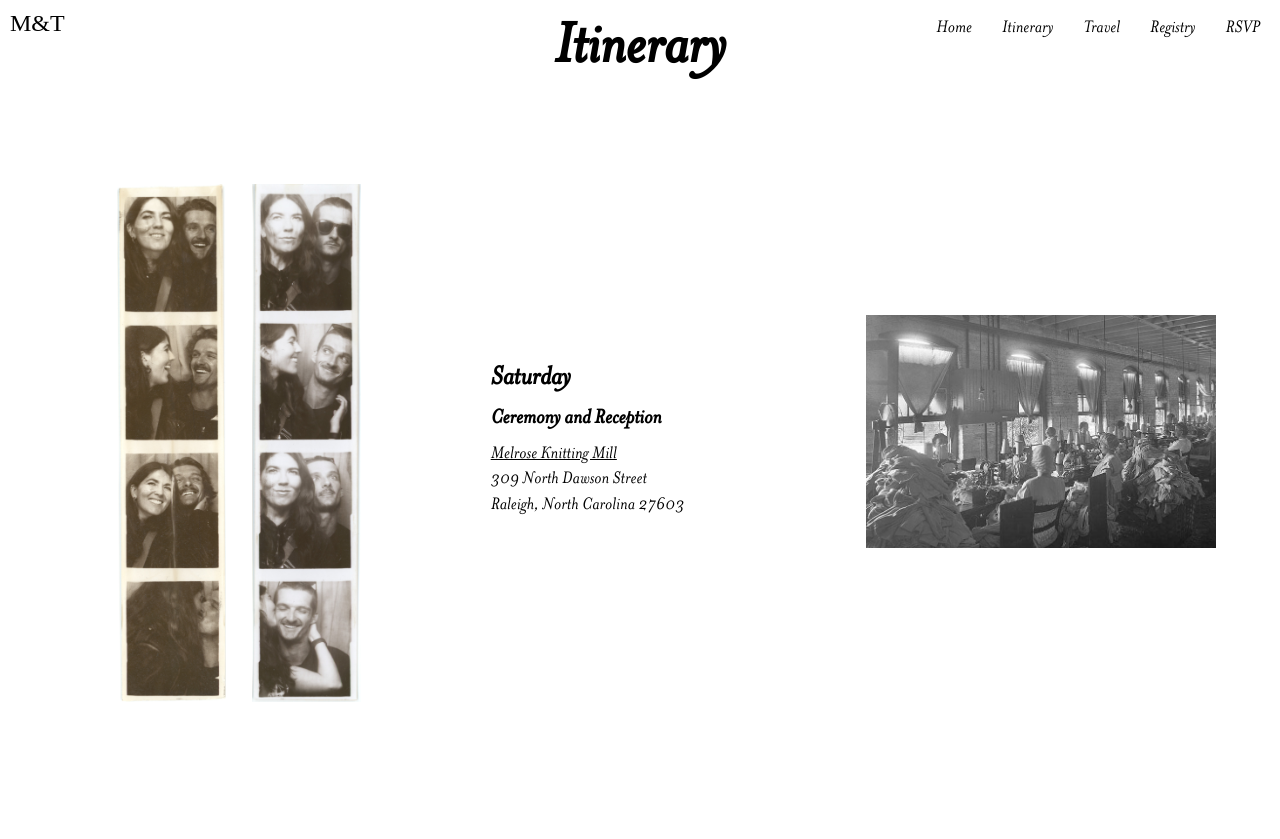
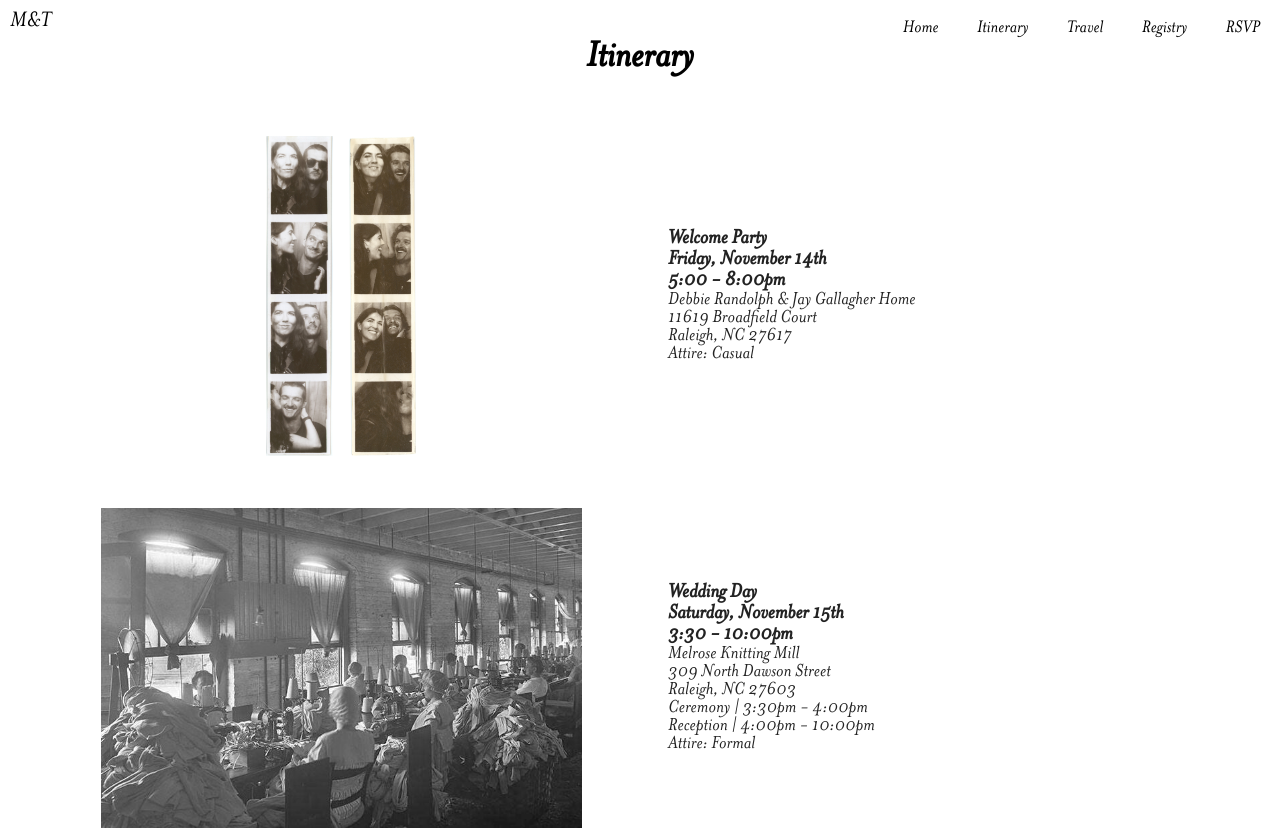
Before and after one commit to TylerHext/website-wedding, a plain HTML site: page pages/itinerary.html in a window 1280 px wide. Shown: the top 839 px of the page. Before the commit the page ends 800 px from the top, so only its background shows below. Drawn offline with Linux system fonts and the light colour scheme.

Commit message:
columns layout

```diff
--- a/pages/itinerary.html
+++ b/pages/itinerary.html
@@ -8,127 +8,98 @@
     <link rel="stylesheet" href="../styles.css">
     <style>
         body {
-            display: flex;
-            flex-direction: column;
-            align-items: center;
-            justify-content: flex-start;
             background-color: white;
             margin: 0;
-            overflow: hidden;
-            height: 100vh;
+            font-family: 'eaves', Arial, sans-serif;
+            min-height: 100vh;
+            overflow-y: auto;
         }
         header h1 {
             color: rgb(0, 0, 0);
-            font-size: 5vw;
-            margin-top: 2.5vh;
-            font-family: 'eaves';
+            font-size: 2.5em;
+            margin-top: 1em;
+            text-align: center;
         }
-        .main-container {
+        nav {
+            text-align: center;
+            margin-bottom: 1em;
+        }
+        nav a {
+            margin: 0 1em;
+            color: black;
+            text-decoration: none;
+        }
+        nav a:hover {
+            color: pink;
+        }
+        .itinerary-grid {
             display: flex;
-            justify-content: space-between;
-            width: 100vw;
-            height: 80vh;
-            padding: 2vh 2vw;
-            box-sizing: border-box;
+            flex-direction: column;
+            gap: 2em;
+            max-width: 1200px;
+            margin: 3em auto;
+            width: 90vw;
         }
-        .left-column, .right-column {
+        .itinerary-row {
+            display: flex;
+            /* border: 1px solid #888; */
+            background: #fff;
+            align-items: center;
+            min-height: 340px;
+        }
+        .itinerary-photo {
             flex: 1;
-            padding: 2vh 2vw;
-            box-sizing: border-box;
+            display: flex;
+            align-items: center;
+            justify-content: center;
+            min-width: 340px;
+            /* background: #f9f9f9; */
+            padding: 0.5em;
         }
-        .left-column {
-            display: flex;
-            justify-content: center;
-            align-items: center;
-            flex-wrap: nowrap;
+        .itinerary-photo img {
+            max-width: 95%;
+            max-height: 320px;
+            object-fit: contain;
+            border-radius: 0px;
+        }
+        .itinerary-details {
             flex: 1;
-        }
-        .left-column img {
-            max-width: 45%;
-            max-height: 90%;
-            object-fit: contain;
-            margin: 0 1vw;
-        }
-        .right-column {
+            padding: 0.5em;
+            /* padding-left: 2em; */
+            margin-left: 2em;
             display: flex;
             flex-direction: column;
             justify-content: center;
-            color: rgb(0, 0, 0);
-            font-size: 1.5vw;
-            font-family: 'eaves';
-            flex: 2;
+            font-size: 1.25em;
+            color: #222;
         }
-        .itinerary-dow-header {
-            margin-top: 0.5em;
-            margin-bottom: 0.2em;
+        .itinerary-details h3 {
+            margin: 0 0 0.3em 0;
+            font-size: 1.15em;
         }
-        .itinerary-event-header {
-            margin-top: 0.5em;
-            margin-bottom: 0.5em;
+        .itinerary-details strong {
+            font-size: 1.1em;
         }
-        .itinerary-event-details {
-            margin-top: 0.2em;
-            margin-bottom: 0.2em;
+        .itinerary-details em {
+            font-size: 0.98em;
         }
-        .day-container {
-            display: flex;
-            justify-content: space-between;
-            align-items: center;
-            width: 100%;
-            margin-bottom: 2vh;
-        }
-        .day-text, .day-image {
-            flex: 1;
-            padding: 1vh 1vw;
-            box-sizing: border-box;
-        }
-        .day-text {
-            display: flex;
-            flex-direction: column;
-            justify-content: center;
-            color: rgb(0, 0, 0);
-            font-size: 1.5vw;
-            font-family: 'eaves';
-        }
-        .day-text a {
-            color: black;
-        }
-        .day-text a:hover {
-            color: pink;
-        }
-        .day-image img {
-            max-width: 100%;
-            max-height: 100%;
-            object-fit: contain;
-        }
-        @media (max-width: 600px) {
-            .main-container {
-                flex-direction: row;
-                height: auto;
+        @media (max-width: 700px) {
+        @media (max-width: 900px) {
+            .itinerary-grid {
+                max-width: 100vw;
+                width: 100vw;
+                margin: 1em 0;
             }
-            .left-column {
+            .itinerary-row {
                 flex-direction: column;
-                flex-wrap: nowrap;
+                min-height: unset;
             }
-            .left-column img {
-                max-width: 45%;
-                margin: 5px;
+            .itinerary-photo, .itinerary-details {
+                min-width: 0;
+                padding: 1em;
             }
-            .right-column {
-                font-size: 3vw;
-            }
-            .right-column img {
-                max-width: 75%;
-            }
-            .day-container {
-                flex-direction: column;
-                align-items: flex-start;
-            }
-            .day-text, .day-image {
-                padding: 1vh 1vw;
-            }
-            .day-text {
-                font-size: 3vw;
+            .itinerary-photo img {
+                max-height: 200px;
             }
         }
     </style>
@@ -145,43 +116,37 @@
     <header>
         <h1>Itinerary</h1>
     </header>
-    <div class="main-container">
-        <div class="left-column">
-            <img src="../images/MathildeandTyler3.jpg" alt="mathilde and tyler laughing it up">
-            <img src="../images/MathildeandTyler5.jpg" alt="booth of photos">
+    <div class="itinerary-grid">
+        <div class="itinerary-row">
+            <div class="itinerary-photo">
+                <img src="../images/MathildeandTyler5.jpg" alt="Photo booth strip" style="margin-right:8px;">
+                <img src="../images/MathildeandTyler3.jpg" alt="Mathilde and Tyler laughing" style="margin-left:8px;">
+            </div>
+            <div class="itinerary-details">
+                <strong>Welcome Party<br>Friday, November 14th<br>5:00 - 8:00pm</strong>
+                <div>Debbie Randolph & Jay Gallagher Home<br>11619 Broadfield Court<br>Raleigh, NC 27617</div>
+                <div>Attire: Casual</div>
+            </div>
         </div>
-        <div class="right-column">
-            <div class="day-container">
-                <!-- <div class="day-text" style="color: white">
-                    <h2 class="itinerary-dow-header">Friday</h2>
-                    <h3 class="itinerary-event-header">Welcome Dinner</h3>
-                    <p class="itinerary-event-details">Location details...</p>
-                </div>
-                <div class="day-image" style="color: white">
-                    <img src="../images/FridayImage.jpg" alt="Friday event image">
-                </div> -->
+        <div class="itinerary-row">
+            <div class="itinerary-photo">
+                <img src="../images/melrose-knitting-mill-historic-image.jpg" alt="Melrose Knitting Mill historic image">
             </div>
-            <div class="day-container">
-                <div class="day-text">
-                    <h2 class="itinerary-dow-header">Saturday</h2>
-                    <h3 class="itinerary-event-header">Ceremony and Reception</h3>
-                    <a class="itinerary-event-details" href="https://melroseknittingmillraleigh.com/history/">Melrose Knitting Mill</a>
-                    <p class="itinerary-event-details">309 North Dawson Street</p>
-                    <p class="itinerary-event-details">Raleigh, North Carolina 27603</p>
-                </div>
-                <div class="day-image">
-                    <img src="../images/melrose-knitting-mill-historic-image.jpg" alt="Melrose Knitting Mill historic image">
-                </div>
+            <div class="itinerary-details">
+                <strong>Wedding Day<br>Saturday, November 15th<br>3:30 - 10:00pm</strong>
+                <div>Melrose Knitting Mill<br>309 North Dawson Street<br>Raleigh, NC 27603</div>
+                <div>Ceremony | 3:30pm - 4:00pm<br>Reception | 4:00pm - 10:00pm</div>
+                <div>Attire: Formal</div>
             </div>
-            <div class="day-container">
-                <!-- <div class="day-text" style="color: white">
-                    <h2 class="itinerary-dow-header">Sunday</h2>
-                    <h3 class="itinerary-event-header">Farewell Brunch</h3>
-                    <p class="itinerary-event-details">Location details...</p>
-                </div>
-                <div class="day-image" style="color: white">
-                    <img src="../images/SundayImage.jpg" alt="Sunday event image">
-                </div> -->
+        </div>
+        <div class="itinerary-row">
+            <div class="itinerary-photo">
+                <img src="../images/brunch-photo-1.jpg" alt="Farewell brunch photo">
+            </div>
+            <div class="itinerary-details">
+                <strong>Farewell Brunch<br>Sunday, November 16th<br>10:00am - 1:00pm</strong>
+                <div>Mary Grace & Stephen Sellars Home<br>7812 Harbor Drive<br>Raleigh, NC 27615</div>
+                <div>Attire: Casual</div>
             </div>
         </div>
     </div>
--- a/styles.css
+++ b/styles.css
@@ -13,7 +13,7 @@ body {
     padding: 0;
     font-family: 'Times New Roman', Times, serif;
     background-color: #333;
-    color: white;
+    color: #000;
     overflow: hidden;
 }
 
```
Also changed, not shown: 3 other files.
